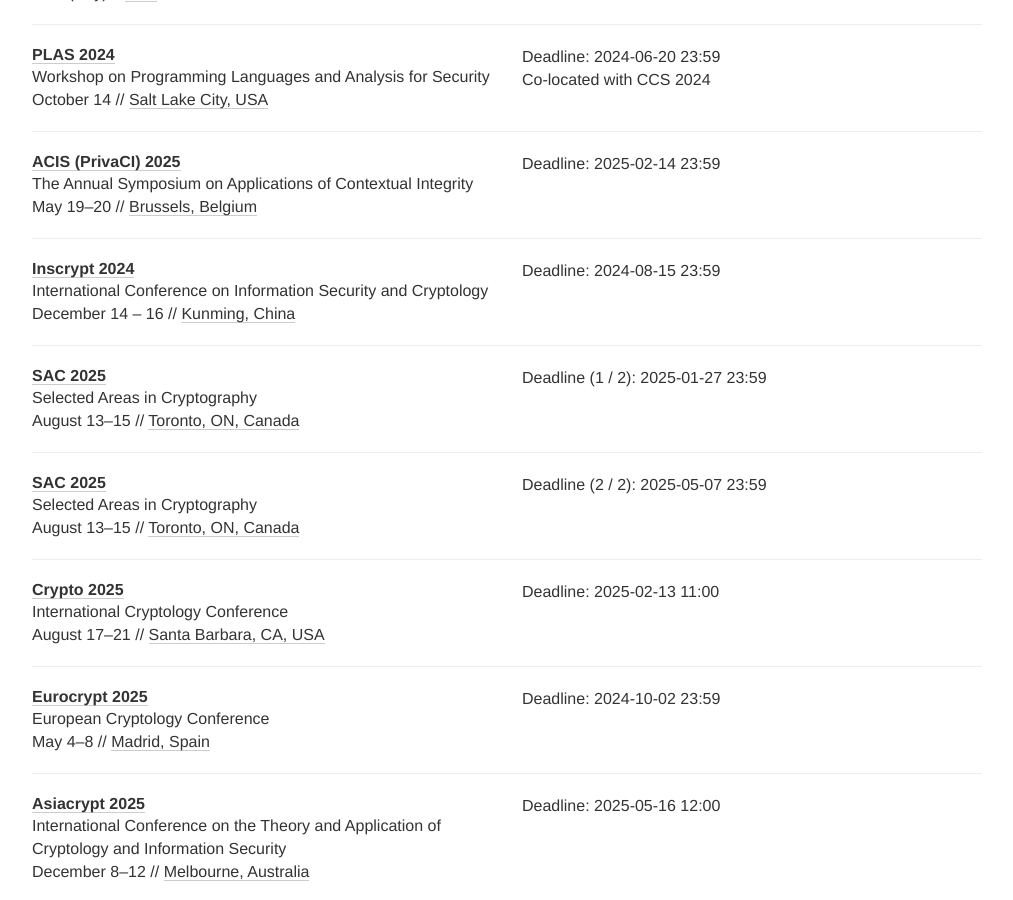
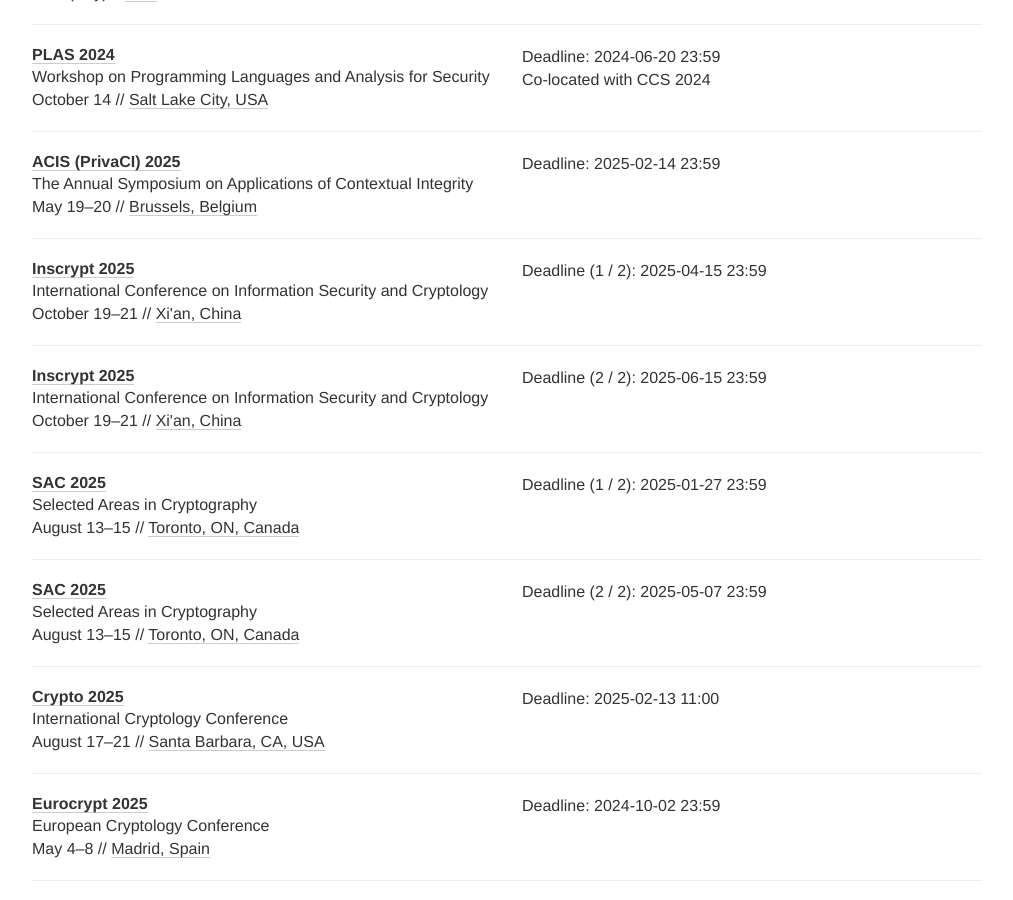
Before and after one commit to sec-deadlines/sec-deadlines.github.io, a Jekyll site: the page built from index.html, in a window 1280 px wide and 900 px high, scrolled down 5022 px. Shown: the whole window, without its empty margins (133-1146 px from the left). Built offline with Jekyll 4.4.1, drawn with Linux system fonts in a browser that asks for light colours; nearby versions of some CDN libraries; comment, search, counter and statistics services are not loaded.

Commit message:
Update conferences.yml

```diff
--- a/_data/conferences.yml
+++ b/_data/conferences.yml
@@ -318,13 +318,15 @@
 # Crypto
 
 - name: Inscrypt
-  year: 2024
+  year: 2025
   description: International Conference on Information Security and Cryptology
-  link: https://inscrypt2024.github.io/
-  deadline: ["2024-08-15 23:59"]
+  link: https://inscrypt2025.xidian.edu.cn/
+  deadline:
+    - "2025-04-15 23:59"
+    - "2025-06-15 23:59"
   timezone: Etc/GMT-8
-  date: December 14 - 16
-  place: Kunming, China
+  date: October 19-21
+  place: Xi'an, China
   tags: [SEC, PRIV, CRYPTO, CONF]
 
 - name: SAC
```
